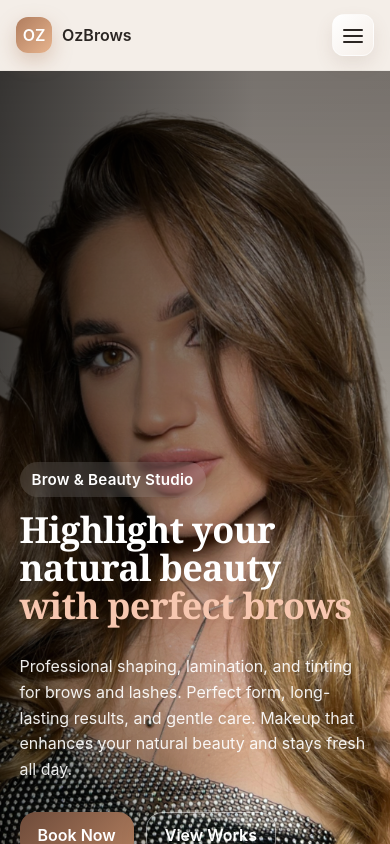
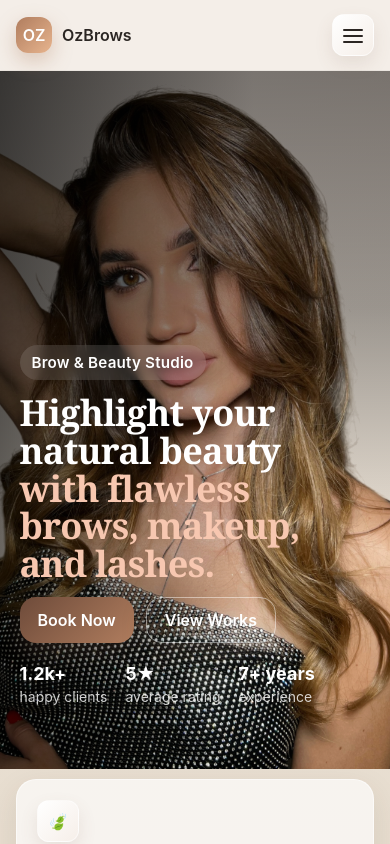
Before and after one commit to yuronn5/ozbrows, a Next.js app: page / in a window 390 px wide. Shown: the top 844 px of the page. Built offline with nearby package versions, Linux system fonts and the light colour scheme.

Commit message:
гpd banner main

```diff
--- a/app/globals.css
+++ b/app/globals.css
@@ -875,6 +875,6 @@ section.contact {
   }
   .hero__img{ object-position: 50% 25%; }
   div.hero__content {
-    padding-top: 100%;
+    padding-top: 70%;
   }
 }
--- a/app/page.tsx
+++ b/app/page.tsx
@@ -204,12 +204,8 @@ export default function Page() {
 
           <h1 className="hero__title">
             Highlight your natural beauty <br />
-            <span className="accent">with perfect brows</span>
+            <span className="accent">with flawless brows, makeup, and lashes.</span>
           </h1>
-
-          <p className="hero__lead">
-            Professional shaping, lamination, and tinting for brows and lashes. Perfect form, long-lasting results, and gentle care. Makeup that enhances your natural beauty and stays fresh all day.
-          </p>
 
           <div className="hero__cta">
             <a
```
